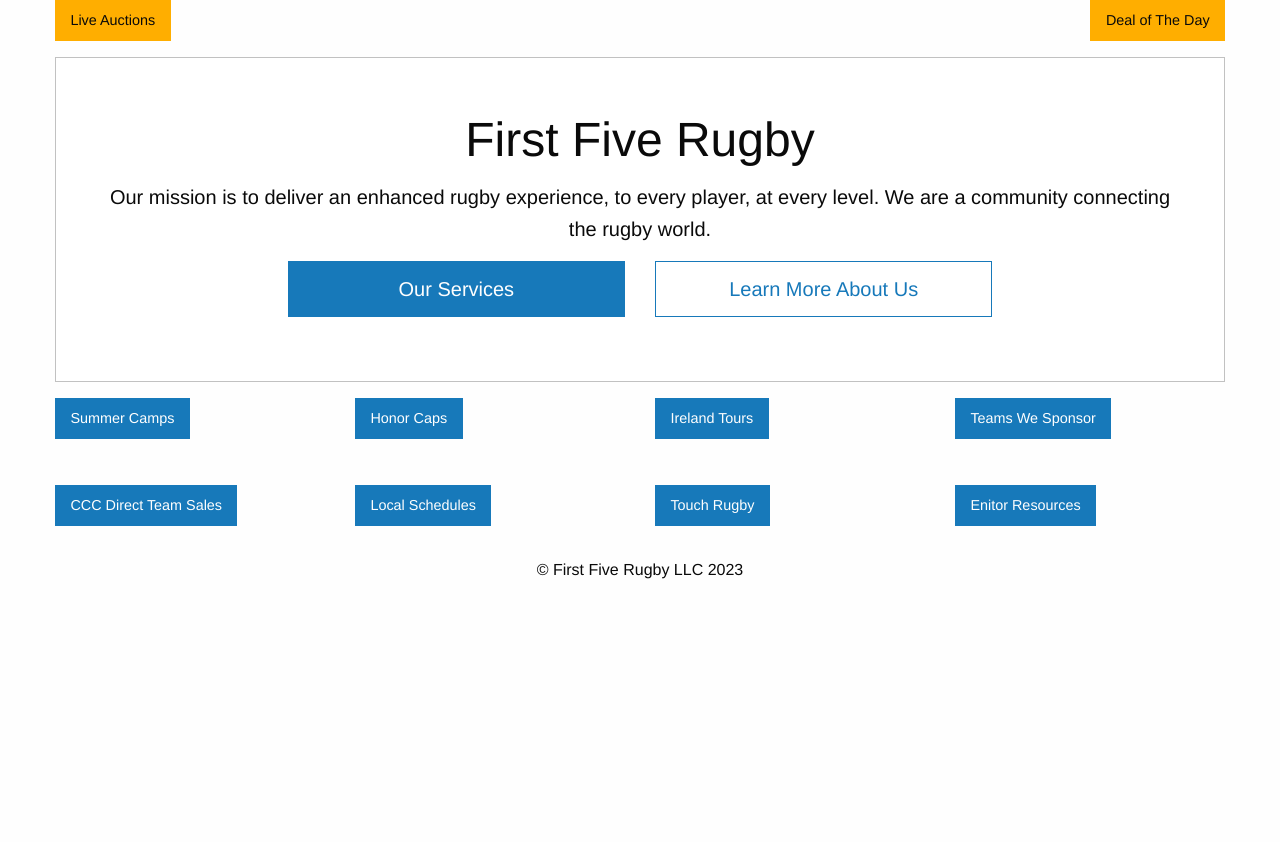
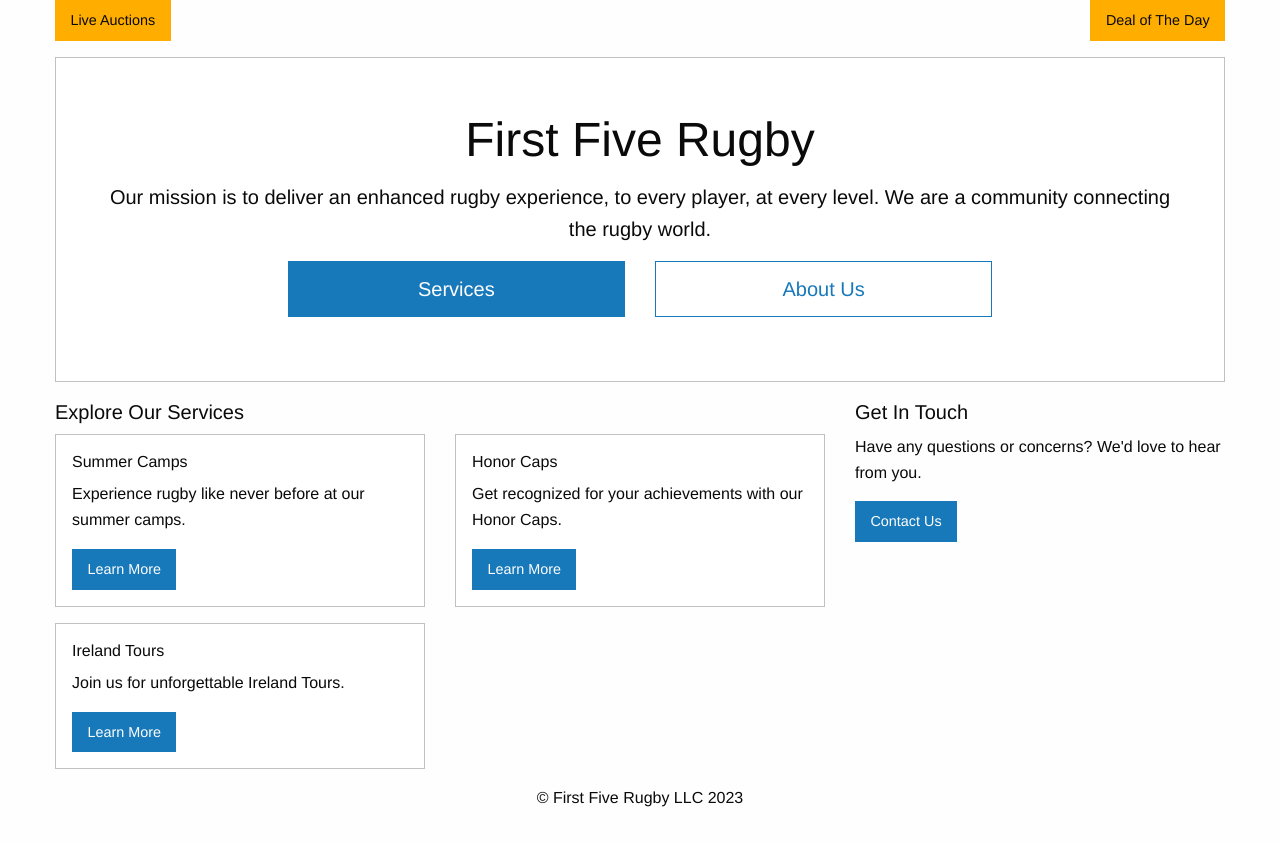
Before and after one commit to reyesjl/firstfivecloud, a Django app: template f5/templates/index.html in a window 1280 px wide. Before the commit the page ends 579 px from the top, so only its background shows below. Run offline with Django 4.2, Linux system fonts and the light colour scheme; the template is opened without the code that fills it, so the values that code supplies are empty; some libraries are stand-ins or nearby versions.

Commit message:
added better home layout

```diff
--- a/f5/templates/base.html
+++ b/f5/templates/base.html
@@ -6,7 +6,6 @@
 
   <!-- load static context -->
   {% load static %}
-
   <link rel="stylesheet" href="{% static 'css/foundation.css' %}">
   <link rel="stylesheet" href="{% static 'css/app.css' %}">
 
--- a/f5/templates/index.html
+++ b/f5/templates/index.html
@@ -34,62 +34,52 @@
       <!-- Call to action buttons -->
       <div class="grid-x grid-margin-x align-center">
         <div class="cell small-6 medium-4">
-          <a href="#services" class="button large expanded">Our Services</a>
+          <a href="#services" class="button large expanded">Services</a>
         </div>
         <div class="cell small-6 medium-4">
-          <a href="#about" class="button large hollow expanded">Learn More About Us</a>
+          <a href="#about" class="button large hollow expanded">About Us</a>
         </div>
       </div>
 
     </div>
   </div>
 
-  <!-- Services section -->
-  <div class="grid-x grid-margin-x grid-margin-y small-up-2 medium-up-3 large-up-4">
-    <!-- First row -->
-    <div class="cell medium-4 small-6">
-      <a href="{% url 'camps' %}" class="button primary">
-        Summer Camps
-      </a>
+<div class="grid-x grid-padding-x">
+        <div class="large-8 medium-8 cell">
+            <h5>Explore Our Services</h5>
+            <!-- Grid Example -->
+            <div class="grid-x grid-padding-x">
+                <div class="large-6 medium-6 cell">
+                    <div class="callout">
+                        <h6>Summer Camps</h6>
+                        <p>Experience rugby like never before at our summer camps.</p>
+                        <a href="{% url 'camps'%}" class="button primary">Learn More</a>
+                    </div>
+                </div>
+                <div class="large-6 medium-6 cell">
+                    <div class="callout">
+                        <h6>Honor Caps</h6>
+                        <p>Get recognized for your achievements with our Honor Caps.</p>
+                        <a href="#" class="button primary">Learn More</a>
+                    </div>
+                </div>
+                <div class="large-6 medium-6 cell">
+                    <div class="callout">
+                        <h6>Ireland Tours</h6>
+                        <p>Join us for unforgettable Ireland Tours.</p>
+                        <a href="#" class="button primary">Learn More</a>
+                    </div>
+                </div>
+                <!-- Add more as needed -->
+            </div>
+        </div>
+
+        <div class="large-4 medium-4 cell">
+            <h5>Get In Touch</h5>
+            <p>Have any questions or concerns? We'd love to hear from you.</p>
+            <a href="#" class="button">Contact Us</a>
+        </div>
     </div>
-    <div class="cell medium-4 small-6">
-      <a href="#" class="button primary">
-        Honor Caps
-      </a>
-    </div>
-    <div class="cell medium-4 small-6">
-      <a href="#" class="button primary">
-        Ireland Tours
-      </a>
-    </div>
-
-    <!-- Second row -->
-    <div class="cell medium-4 small-6">
-      <a href="#" class="button primary">
-        Teams We Sponsor
-      </a>
-    </div>
-    <div class="cell medium-4 small-6">
-      <a href="#" class="button primary">
-        CCC Direct Team Sales
-      </a>
-    </div>
-    <div class="cell medium-4 small-6">
-      <a href="#" class="button primary">
-        Local Schedules
-      </a>
-    </div>
-    <div class="cell medium-4 small-6">
-      <a href="#" class="button primary">
-        Touch Rugby
-      </a>
-    </div>
-    <div class="cell medium-4 small-6">
-      <a href="#" class="button primary">
-        Enitor Resources
-      </a>
-    </div>
-  </div>
 
 </div>
 
```
